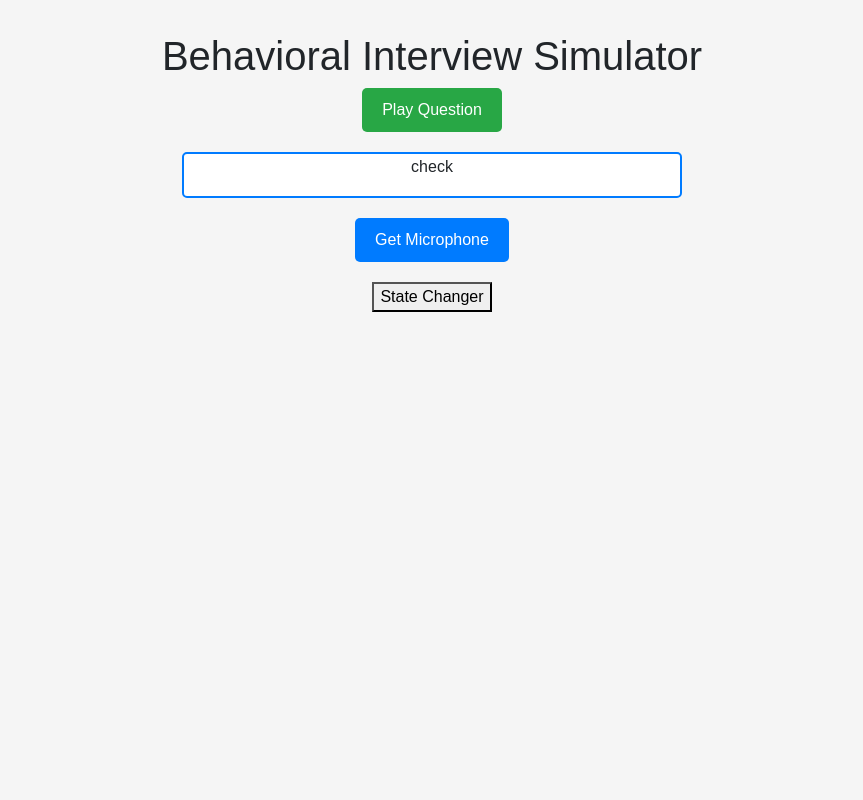
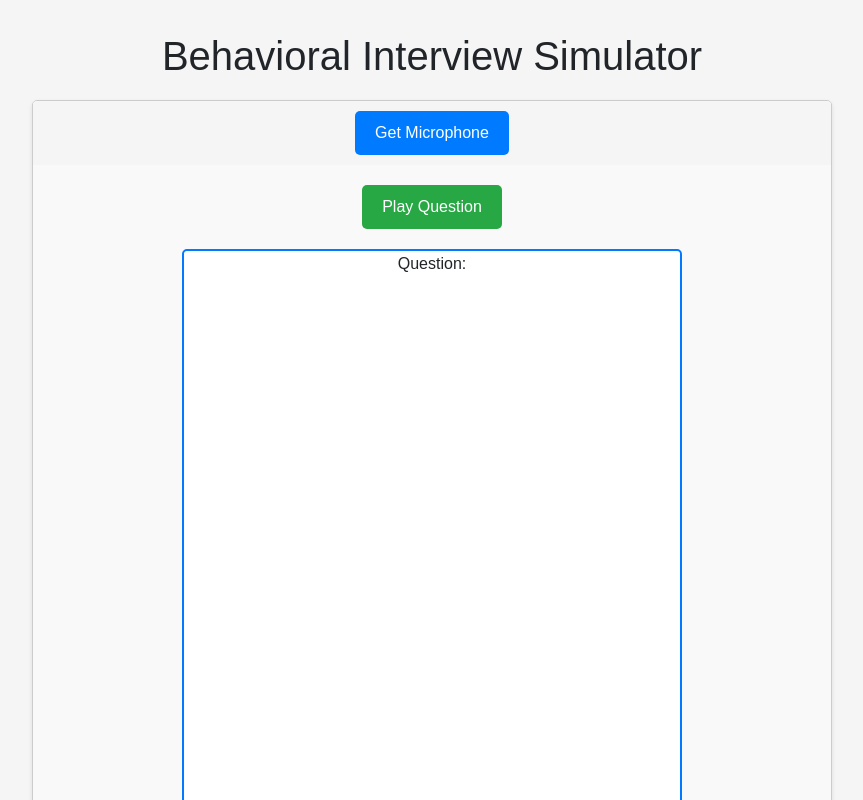
Before and after one commit to agdhruv14/Behavioral, a React (Vite) app in the folder react-recorder/: page / in a window 1280 px wide. Shown: the top 800 px of the page, without its empty margins (208-1071 px from the left). Built offline with nearby package versions, Linux system fonts and the light colour scheme.

Commit message:
improved UI

```diff
--- a/react-recorder/src/App.jsx
+++ b/react-recorder/src/App.jsx
@@ -20,7 +20,7 @@ const App = () => {
             </div>
             <div>
                 <button onClick={handleStateChange}>
-                    State Changer
+                    Get Feedback
                 </button>
             </div>
         </div>
--- a/react-recorder/src/AudioRecorder.jsx
+++ b/react-recorder/src/AudioRecorder.jsx
@@ -11,7 +11,7 @@ const AudioRecorder = () => {
     const [soundFile, setSoundFile] = useState(null);
     const [src, setSrc] = useState("");
     const [data, setdata] = useState({
-        question: "check"
+        question: "Question:"
     });
 
     //Audio Playing
@@ -101,18 +101,7 @@ const AudioRecorder = () => {
     };
 
     return (
-        <div>
-            <main>
-                <div className="audio-player">
-                    <button onClick={()=>setValue(value+1)} >
-                        Play Question
-                    </button>
-                    <div class = "textbox">
-                        <p> {data.question} </p>
-                    </div>
-
-                </div>
-            </main>
+       <div className="chatbot-container">
         <div className="audio-controls">
             {!permission ? (
                 <button onClick={getMicrophonePermission} type="button">
@@ -130,6 +119,14 @@ const AudioRecorder = () => {
                 </button>
             ) : null}
         </div>
+        <div className="audio-player">
+            <button onClick={()=>setValue(value+1)} >
+                Play Question
+            </button>
+            <div class = "textbox">
+                <p> {data.question} </p>
+            </div>
+        </div>
     </div>
     );
 };
--- a/react-recorder/src/index.css
+++ b/react-recorder/src/index.css
@@ -60,5 +60,58 @@ p#questionText {
   border-radius: 5px;
   padding: 1px;
   max-width: 500px;
+  height: 600px;
   margin: 20px auto;
 }
+
+
+.chatbot-container {
+  max-width: 800px;
+  margin: 20px auto;
+  border: 1px solid #ccc;
+  border-radius: 5px;
+  background-color: #f9f9f9;
+  overflow: hidden;
+  box-shadow: 0 2px 4px rgba(0, 0, 0, 0.1);
+}
+
+.chatbot-messages {
+  padding: 10px;
+}
+
+.chatbot-message {
+  background-color: #d9d9d9;
+  color: #333;
+  padding: 8px 12px;
+  border-radius: 5px;
+  margin-bottom: 10px;
+  max-width: 70%;
+  clear: both;
+  float: left;
+}
+
+.user-message {
+  background-color: #007bff;
+  color: #fff;
+  float: right;
+}
+
+.audio-controls {
+  background-color: #f5f5f5;
+  padding: 10px;
+  text-align: center;
+}
+
+.audio-controls button {
+  padding: 10px 20px;
+  background-color: #007bff;
+  color: #fff;
+  border: none;
+  border-radius: 5px;
+  cursor: pointer;
+  margin-right: 10px;
+}
+
+.audio-controls button:hover {
+  background-color: #0056b3;
+}
```
Lines whose indentation alone changed are shown as unchanged.
